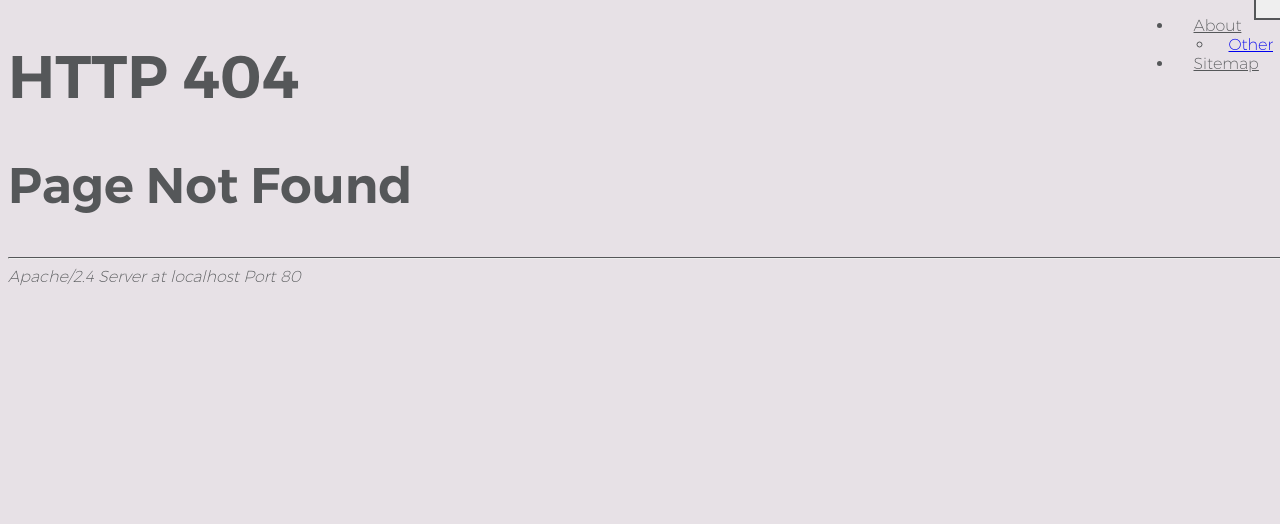
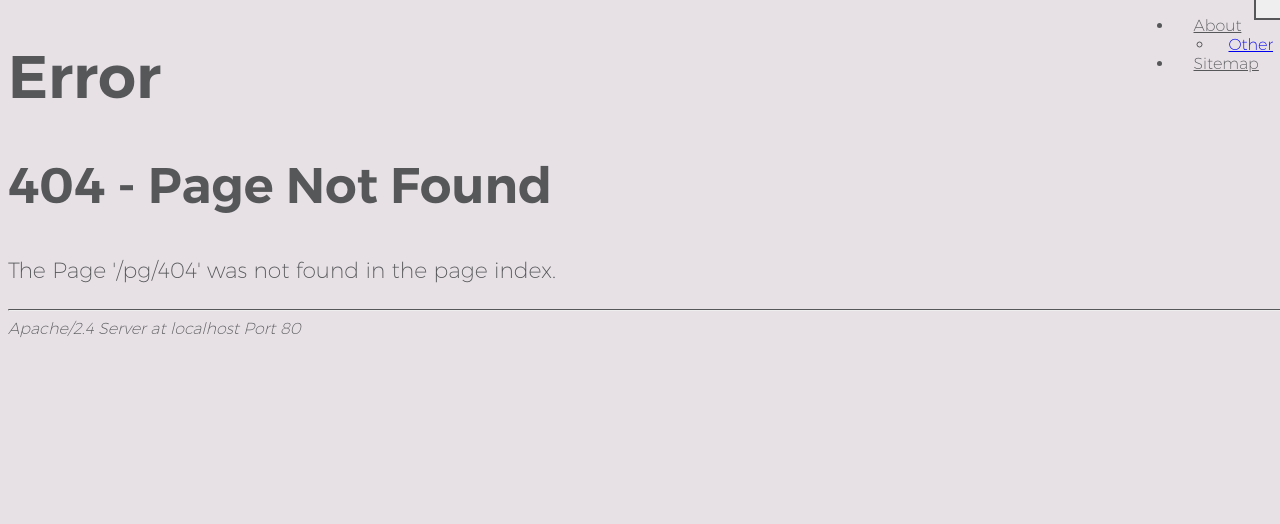
Before and after one commit to draquel/webjynx, a PHP site: page /index.php?pg=404 in a window 1280 px wide. Shown: the part 38-562 px from the top of the page. Run offline with PHP 8.4, Linux system fonts and the light colour scheme; data that the repository does not hold is empty; some libraries are stand-ins or nearby versions.

Commit message:
Improved PHP Initial Page Capture and 404 Handling

```diff
--- a/ajax.php
+++ b/ajax.php
@@ -3,7 +3,7 @@
 	require_once("script/_php/lib.php");
 	if(isset($_REQUEST['ari']) || $_REQUEST['ari'] != NULL || $_REQUEST['ari'] != ""){
 		switch($_REQUEST['ari']){
-			case 1: //Image Preloader
+			case 1: //Site Initial Call
 				$root = __DIR__;
 				$dir = "/img";
 				$img = array();
@@ -23,24 +23,21 @@
 				header("Content-Type: application/json");
 				echo json_encode($data);
 			break;
-			case 2:
+			case 2: //Page Requests
 				$page = $_REQUEST['p'];
 				$exist_i = false;
 				$exist_f = false;
 				$root = __DIR__;
 
+				$_SESSION['Error'] = array("404"=>array("path-file"=>NULL,"path-ui"=>NULL));
 				for($i = 0; $i < count($_SESSION['Pages']); $i++){ if($_SESSION['Pages'][$i]['path-ui'] == strtolower($page)){ $exist_i = true; $_SESSION['Page'] = $_SESSION['Pages'][$i]; break;} }
 				$exists_f = file_exists(ltrim($_SESSION['Page']['path-file'],"/"));
-				if(!$exist_i || !$exists_f){ $_SESSION['Page'] = $_SESSION['Pages'][0];	}
+				if(!$exist_i || !$exists_f){ if(!$exist_i){ $_SESSION['Error']['404']['path-ui'] = strtolower($page); } if(!$exists_f){ $_SESSION['Error']['404']['path-file'] = $_SESSION['Page']['path-file']; }	$_SESSION['Page'] = $_SESSION['Pages'][0]; }
+
 				ob_start();
 				include ltrim($_SESSION['Page']['path-file'],"/");
 				$html = ob_get_clean();
-
-				$hdoc = new DOMDocument();
-				$hdoc->loadHTMLFile($root.$_SESSION['Page']['path-file']);
-				$hdoc->preserveWhiteSpace = false;
-				$images = $hdoc->getElementsByTagName('img');
-				if($images->length >= 1){ foreach($images as $i){ $img[] = $i->getAttribute('src'); } }
+				$img = array_merge($img,parseImgs($root.$_SESSION['Page']['path-file']));
 
 				$data = array($html,$img,$_SESSION['Page']);
 				header("Content-Type: application/json");
--- a/index.php
+++ b/index.php
@@ -11,13 +11,24 @@
 	);
 	$_SESSION['Title'] = "Company Name";
 
-	if(isset($_REQUEST['pg']) && $_REQUEST['pg'] != "" && $_REQUEST['pg'] != NULL){	$found = false; foreach($_SESSION['Pages'] as $page){ if($page['path-ui'] == "/pg/".strtolower($_REQUEST['pg'])){ $found = true; $_SESSION['Page'] = $page; break; } } if(!$found){ $_SESSION['Page'] = $_SESSION['Pages'][0]; } }else{ $_SESSION['Page'] = $_SESSION['Pages'][1]; }
+	$_SESSION['Error'] = array("404"=>array("path-file"=>NULL,"path-ui"=>NULL));
+	if(isset($_REQUEST['pg']) && $_REQUEST['pg'] != "" && $_REQUEST['pg'] != NULL){
+		$found = false;
+		foreach($_SESSION['Pages'] as $page){
+			if($page['path-ui'] == "/pg/".strtolower($_REQUEST['pg'])){
+				$found = true; $_SESSION['Page'] = $page;
+				if(!file_exists(ltrim($page['path-file'],"/"))){ $_SESSION['Page'] = $_SESSION['Pages'][0]; $_SESSION['Error']['404']['path-file'] = $page['path-file']; }
+				break;
+			}
+		}
+		if(!$found){ $_SESSION['Page'] = $_SESSION['Pages'][0]; $_SESSION['Error']['404']['path-ui'] = "/pg/".$_REQUEST['pg']; }
+	}else{ $_SESSION['Page'] = $_SESSION['Pages'][1]; }
 ?>
 <!DOCTYPE html>
 <html lang="en">
     <head>
         <meta charset="utf-8">
-        <meta name='viewport' content="width=device-width, initial-scale=0.65">
+        <meta name='viewport' content="width=device-width, initial-scale=1">
         <meta http-equiv="x-ua-compatible" content="ie=edge">
         <link rel="icon" href="/img/favicon.ico">
         <link rel="apple-touch-icon" href="/img/apple-touch-icon.png">
@@ -26,7 +37,7 @@
 			echo "<title>".$_SESSION['Title']." - ".$_SESSION['Page']['meta-title']."</title><meta name=\"description\" content=\"".$_SESSION['Page']['meta-description']."\">";
 			//Concatenate CSS Files
 			$css = file_get_contents("https://maxcdn.bootstrapcdn.com/bootstrap/3.3.7/css/bootstrap.min.css");
-			$css .= "\n\n".file_get_contents("css/main.css");
+			$css .= file_get_contents("css/main.css");
 			echo "<style>".$css."</style>\n\n";
 			//Load JS Libs
 			$headjs ="<!--Start Head Loader-->
@@ -87,6 +98,7 @@
 						$(window).bind('popstate',function(event){
 							if(event.originalEvent.state){
 								if(event.originalEvent.state.url == "/page/index.php"){ $("#menu").hide(); }else{ $("#menu").show(); }
+								$("#content").html(event.originalEvent.state.html);
 							}
 						})
 					/* Window Scroll Event - Content Fade */
--- a/page/404.php
+++ b/page/404.php
@@ -1,8 +1,12 @@
 <div id="pg" class="container-fluid">
 	<div class="row">
     	<div class="col-xs-10 col-xs-offset-1 col-sm-10 col-sm-offset-1 col-md-10 col-md-offset-1 col-lg-10 col-lg-offset-1">
-			<h1>HTTP 404</h1>
-            <h2>Page Not Found</h2>
+			<h1>Error</h1>
+            <h2>404 - Page Not Found</h2>
+            <?php
+				if($_SESSION['Error']['404']['path-ui'] != NULL){ echo "<p>The Page '".$_SESSION['Error']['404']['path-ui']."' was not found in the page index.</p>";}
+				if($_SESSION['Error']['404']['path-file'] != NULL){ echo "<p>The file '".$_SESSION['Error']['404']['path-file']."' was not found.</p>";}
+			 ?>
             <?php echo "<hr><address>".$_SERVER['SERVER_SOFTWARE']." Server at ".$_SERVER['SERVER_NAME']." Port 80</address>"; ?>
         </div>
     </div>
```
